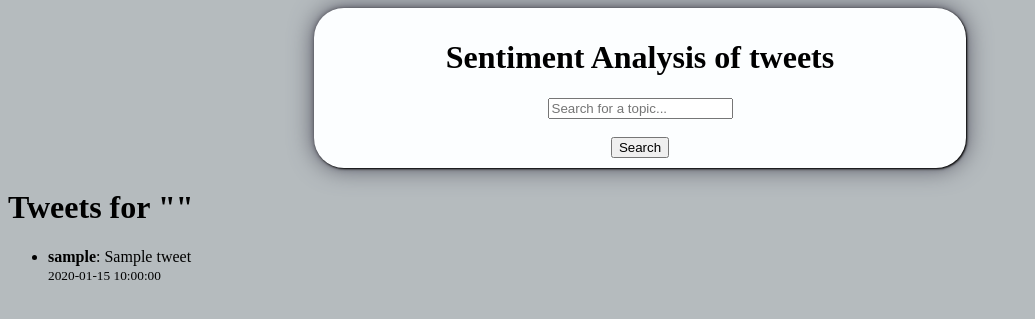
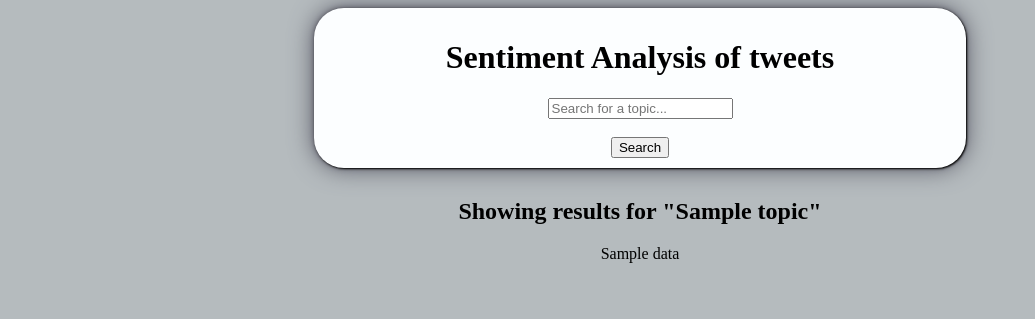
Before and after one commit to Rahifhiba/Sentiment-analysis, a Flask app: template api/templates/index.html in a window 1280 px wide. Shown: the top 319 px of the page, without its empty margins (0-1035 px from the left). Run offline with Flask 3, Linux system fonts and the light colour scheme; the template is opened without the code that fills it: most values are stand-ins (such as "Sample title", 1, 10 or a date in 2020); parts of the project's set-up code (start-up, migrations or seed data) failed here and were passed over.

Commit message:
wip8: flask webapp implementation - show fetched tweets

```diff
--- a/api/app.py
+++ b/api/app.py
@@ -1,57 +1,43 @@
 #!/usr/bin/env python3
 from flask import Flask, render_template, request
 import joblib
-from scrapping import *
-from twikit import Client
-from dotenv import load_dotenv
-import os
+from scrapping import get_tweets, initialize_client
+from flask.cli import AppGroup
+import pandas as pd
 import asyncio
-from client_config import client
+
+app = Flask(__name__)
+
+tfidf_vectorizer = joblib.load("model/TF-IDF Vector.pkl")
+sentiment_model = joblib.load("model/LR sentiment analysis.joblib")
+
+loop = asyncio.new_event_loop()
+asyncio.set_event_loop(loop)
+client = loop.run_until_complete(initialize_client())
 
 
-app = Flask(__name__)
-tfidf_vectorizer = joblib.load("model/TF-IDF Vector.pkl")
-sentiment_model = joblib.load("model/LR sentiment analysis.joblib")
-pre = TextPreprocessor()
 
-
-# Load environment variables
-def config():
-    load_dotenv()
-
-
-config()
-
-# USERNAME = os.getenv("USERNAME")
-# EMAIL = os.getenv("EMAIL")
-# PASSWORD = os.getenv("PASSWORD")
-
-
-# client = Client("en-US")
-# client.login(auth_info_1=USERNAME, auth_info_2=EMAIL, password=PASSWORD)
-# print("login succeeded")
-
-
-@app.route("/")
+@app.route("/", methods=["GET"])
 def index():
     return render_template("index.html")
 
 
 @app.route("/analyze", methods=["POST"])
-async def analyze_sentiment():
+def analyze_data():
     topic = request.form.get("topic")
     if not topic:
-        return render_template("index.html", error="No topic provided")
-    # try:
-    df = await get_tweets_async(topic, client)  # Fetch tweets asynchronously
-    tweets_data = df.to_dict(
-        orient="records"
-    )  # Convert DataFrame to a list of dictionaries
-    return render_template("index.html", tweets=tweets_data, topic=topic)
-    # except Exception as e:
-    #     return render_template("index.html", error=f"Error fetch tweets: {e}")
+        return render_template("index.html", error="Please enter a topic.")
+
+    try:
+        tweets_data = loop.run_until_complete(get_tweets(topic, client))
+        if tweets_data.empty:
+            return render_template("index.html", error="No tweets found for the topic.")
+    except Exception as e:
+        return render_template("index.html", error=f"Error fetching tweets: {e}")
+
+    tweets_html = tweets_data.to_html(index=False, classes="tweets-table")
+    return render_template("index.html", data=tweets_html, topic=topic)
 
 
 if __name__ == "__main__":
-    # asyncio.run(login_agent())  # Ensure login before starting the server
-    app.run(debug=True)
+    app.run()
--- /dev/null
+++ b/api/cookies.json
@@ -0,0 +1 @@
+{"_twitter_sess": "BAh7CSIKZmxhc2hJQzonQWN0aW9uQ29udHJvbGxlcjo6Rmxhc2g6OkZsYXNo%250ASGFzaHsABjoKQHVzZWR7ADoPY3JlYXRlZF9hdGwrCFVzqpuTAToMY3NyZl9p%250AZCIlZjVjNjMyOTY0MjU5Yzg5NTUxMDcxMjI0ZTgxM2YyYzQ6B2lkIiVmZDhl%250AZmFlN2NiZTBiODk2NTM0MGUwMTE3M2I1Y2VlYw%253D%253D--90ac1365b5e839766887f27353ab8401f3212a2b", "att": "1-9WRUQh8HhXXhVT0Ktnc8XuqYX6krwUMzkJHxSRVc", "auth_token": "27998da7e5151ca59349360b5ecaf6c38fe14ca6", "ct0": "213e91f3b8bdb74364a9801d5ef0b82e", "guest_id": "v1%3A173348345876567871", "guest_id_ads": "v1%3A173348345876567871", "guest_id_marketing": "v1%3A173348345876567871", "kdt": "j10NYAU7L8B2YiESzFqRH4HFVWnbfnrAyFCcP7hB", "personalization_id": "\"v1_QM99ZtpM8lsHVZNMqseblw==\"", "twid": "\"u=1864715889171714048\""}
--- a/api/static/styles/style.css
+++ b/api/static/styles/style.css
@@ -10,3 +10,16 @@ body{
     border-radius: 30px;
     background-color: rgb(252, 254, 255);
   }
+
+.result{
+    text-align: center;
+    margin: auto;
+    width: 50%;
+    padding: 10px;
+
+}
+.Error{
+    color: red;
+    font-weight: bold;
+
+}
--- a/api/templates/index.html
+++ b/api/templates/index.html
@@ -15,24 +15,23 @@
                 <form method="POST" action="/analyze">
                     <h1> Sentiment Analysis of tweets </h1>
                     <label for="topic"></label>
-                    <input id="topic" name="topic" type="text" placeholder="Search for a topic..."><br><br>
+                    <input id="topic" name="topic" type="text" placeholder="Search for a topic..." required><br><br>
                     <input type="submit" value="Search">
                 </form>
             </div>
             <div class="result">
-                {% if topic %}
-                <h1>Tweets for "{{ request.view_args['topic'] }}"</h1>
-                <ul>
-                    {% for tweet in tweets %}
-                        <li>
-                            <strong>{{ tweet.username }}</strong>: {{ tweet.tweet }} <br>
-                            <small>{{ tweet.date }}</small>
-                        </li>
-                    {% endfor %}
-                </ul>
+                {% if topic%}
+                    {% if data %}
+                        <h2>Showing results for "{{ topic }}"</h2>
+                        <div class="tweets">
+                            {{ data|safe }}
+                        </div>
+                    {% elif error %}
+                        <div class="error">{{ error }}</div>
+                    {% endif %}
                 {% else %}
-                <p>{{ error }}</p>
-                {%endif%}
+                 <p class="Error">{{error}}</p>
+                {% endif %}
             </div>
         </div>
     </body>
```
Also changed, not shown: api/scrapping.py (+29 -12 lines).
